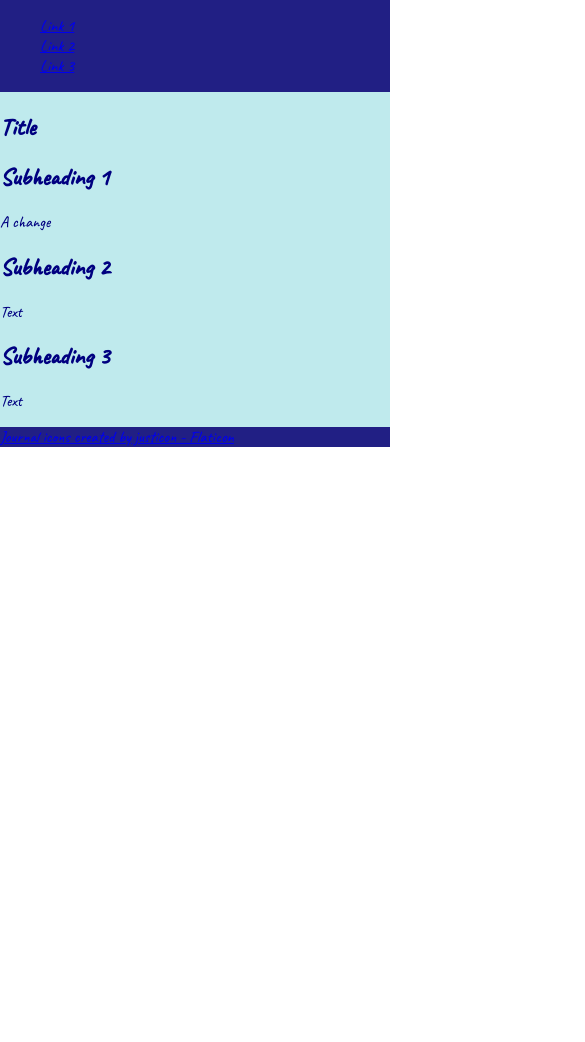
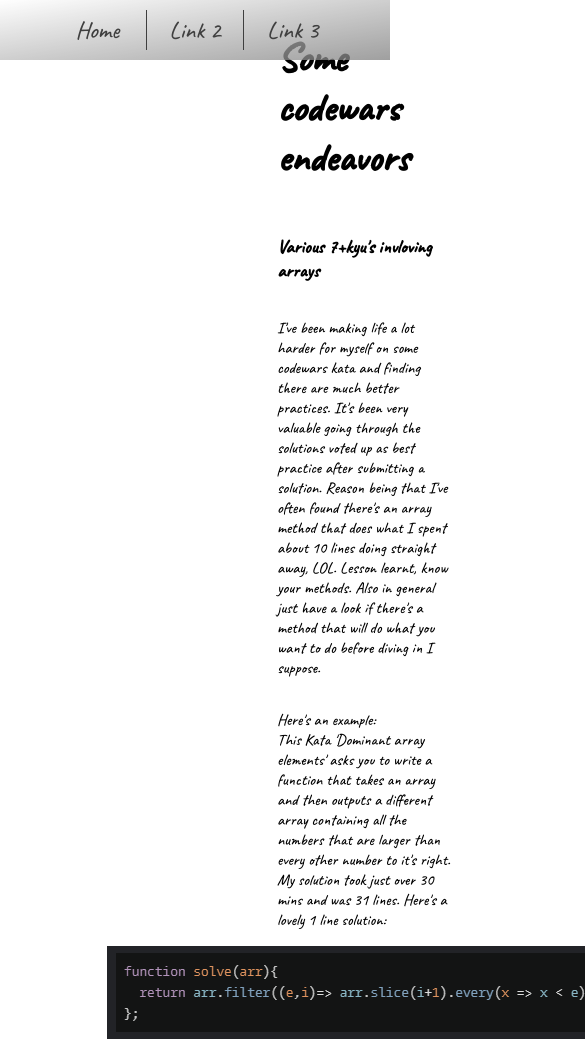
Before and after one commit to JPMaxim/bootcampJournal, a plain HTML site: page index.html in a window 390 px wide. Shown: the top 1042 px of the page, 585 px wide, since content can reach past the window. Before the commit the page ends 844 px from the top, so only its background shows below. Drawn offline with Linux system fonts and the light colour scheme.

Commit message:
Commit at the start of week 3
Done the hero image and nav bar. Added some responsivity with media queries

```diff
--- a/index.html
+++ b/index.html
@@ -9,15 +9,15 @@
     <!-- JS  -->
     <script src="./main.js"></script>
     <!-- Icon -->
-	<link rel="icon" type="image/png" sizes="32x32" href="./siteIcon.png?">
+	<link rel="icon" type="image/png" sizes="32x32" href="./images/siteIcon.png">
 </head>
-<body>
+<body onload="setHeroHeight()">
     <header>
         <nav>
             <div class="navContainer">
                 <ul>
                     <li>
-                        <a href="./index.html">Link 1</a>
+                        <a href="./index.html">Home</a>
                     </li>
                     <li>
                         <a href="./index.html">Link 2</a>
@@ -29,27 +29,46 @@
             </div>
         </nav>
     </header>
+
     <main>
-        <section>
-            <div class="mainContainer">
-                <h1>Title</h1>
+        <div class="mainContainer">
+            <div id="heroContainer">
+                <h1 id="siteTitle">Jono's Journal</h1>
+            </div>
 
-                <h2>Subheading 1</h2>
-                <p>A change</p>
+            <div id="codewarsContainer" class="contentContainer">
+                <h2>Some codewars endeavors</h2>
+                <h3>Various 7+kyu's invloving arrays</h3>
+                <p>I've been making life a lot harder for myself on some codewars kata and finding there are much better practices. It's been very valuable going through the solutions voted up as best practice after submitting a solution. Reason being that I've often found there's an array method that does what I spent about 10 lines doing straight away, LOL. Lesson learnt, know your methods. Also in general just have a look if there's a method that will do what you want to do before diving in I suppose.</p>
+                <p>Here's an example: <br>This Kata 'Dominant array elements' asks you to write a function that takes an array and then outputs a different array containing all the numbers that are larger than every other number to it's right. My solution took just over 30 mins and was 31 lines. Here's a lovely 1 line solution:</p>
+                <img src="./images/kataDominantArr.png">
+                <p>The filter() method creates a new array filled with elements that pass a test provided by a function. <br>The arrow function shortens the code since you don't need to define the function beforehand. <br>The slice() method slices out a piece of an array. <br>The every() method executes a function for each array element.</p>
 
-                <h2>Subheading 2</h2>
-                <p>Text</p>
+                <h3>Sum By Factors</h3>
+                <p>I wanted to try a 4 kyu Kata for a challenge and found this one called Sum By Factors. </p>
+                <h3>Plants and Zombies</h3>
+            </div>
 
-                <h2>Subheading 3</h2>
-                <p>Text</p>
+            <div id="cssContainer" class="contentContainer">
+                <h2>Some css endeavors</h2>
+                <ul>
+                    <li>transform</li>
+                    <li>matrix</li>
+                    <li>background - blend</li>
+                    <li>transition & animation</li>
+                </ul>
             </div>
-        </section>
+
+            <div id="cardsSimContainer" class="contentContainer">
+                <h2>My poker sim project</h2>
+            </div>
+            <div class="contentContainer"></div>
+
+        </div>
     </main>
+
     <footer>
-        <div class="footerContainer">
-            <!-- attributions -->
-            <a href="https://www.flaticon.com/free-icons/journal" title="journal icons">Journal icons created by justicon - Flaticon</a>
-        </div>
+        <p>Footer</p>
     </footer>
 </body>
 </html>
--- a/main.css
+++ b/main.css
@@ -1,28 +1,158 @@
 @import url('https://fonts.googleapis.com/css2?family=Caveat:wght@500&display=swap');
 
-* {
-    overflow: hidden;
+body {
+    font-family: caveat, cursive;
+    background-color: white;
+    margin: 0;
+    box-sizing: border-box;
 }
-body {
-    font-family: 'Caveat', cursive;
-    background-color: white;
+
+/* HEADER AND FOOTER */
+header, footer {
+    background-image: linear-gradient(to bottom right, white, grey);
+    color: black;
+    height: 60px;
+}
+header {
+    position: absolute;
+    width: 100vw;
+    opacity: 0.75;
+}
+footer > p {
     margin:0;
 }
-header, footer {
-    background-color: #211f84;
-    color: rgb(255, 233, 107);
+nav, .navContainer {
+    height: inherit;
 }
-main {
-    background-color: #bfeaed;
-    color:navy;
+.navContainer {
+    /* nav is half width of header and centered*/
+    width: 50%;
+    margin: auto;
+    font-size: 20pt;
 }
 
-@media only screen and (max-width: 600px) {
+/* nav flexBox */
+.navContainer > ul {
+    list-style-type: none;
+    margin: 0;
+    /* padding: top right bottom left */
+    padding: 10px 0 10px 0;
+    display: flex;
+    flex-flow: row wrap;
+    justify-content: space-evenly;
+    align-items: center;
+    height: 40px;
+}
+.navContainer > ul > li {
+    width: 33%;
+    height: inherit;
+    /* centre align text */
+    display: flex;
+    align-items: center;
+    justify-content: center;
 
 }
-@media only screen and (max-width: 768px) {
+/* nav links */
+.navContainer > ul > li > a {
+    display: block;
+    color: black;
+    padding: 8px 16px;
+    text-decoration: none;
+    text-align: center;
 
 }
-@media only screen and (max-width: 1024px) {
+/* change colour on hover */
+.navContainer > ul > li > a:hover {
+    color: white;
+}
+/* add division lines */
+.navContainer > ul > li:first-child {
+    border-right: solid 1px black;
+}
+.navContainer > ul > li:last-child {
+    border-left: solid 1px black;
+}
+
+/* MAIN */
+main {
+    background-color: white;
+    color:black;
+}
+#heroContainer {
+    width: 100%;
+    background: white url(./images/hero.jpg) no-repeat;
+    background-size: cover;
+    max-height: 100vh;
+    /* height is set with JS setHeroHeight() onload */
+
+
+
+
+
+
+    display:none;
+
+
+
+
+
 
 }
+#siteTitle {
+    font-size: 70pt;
+    text-align: center;
+    padding-top: 5%;
+}
+.mainContainer {
+    display: flex;
+    flex-flow: row wrap;
+    justify-content: center;
+    align-items: flex-start;
+}
+.contentContainer {
+    width: 45%;
+    display: flex;
+    flex-flow: column wrap;
+    align-items: center;
+}
+.contentContainer > h2 {
+    font-size: 30pt;
+}
+#codewarsContainer{
+}
+#cssContainer{
+    padding: 400px 20px 20px;
+}
+#cardsSimContainer{
+
+}
+
+/* laptop */
+@media only screen and (max-width: 1024px) {
+    .navContainer {
+        width: 75%;
+        margin: auto;
+        font-size: 18pt;
+    }
+    #siteTitle {
+        font-size: 50pt;
+    }
+}
+/* Tablet */
+@media only screen and (max-width: 768px) {
+    body {
+        /* centre */
+        max-width: 600px;
+        margin:auto;
+    }
+    header {
+        max-width: 600px;
+    }
+    #siteTitle {
+        font-size: 35pt;
+        padding-top: 8%;
+    }
+}
+/* Mobile */
+@media only screen and (max-width: 600px) {
+}
--- a/main.js
+++ b/main.js
@@ -0,0 +1,8 @@
+function setHeroHeight() {
+    const hero = document.getElementById("heroContainer");
+    const heroWidth = hero.offsetWidth;
+    // console.log(heroWidth) // works
+    let heroHeight = heroWidth * 0.666666666;
+    let heroHeightStr = heroHeight.toString() + "px"
+    hero.style.height = heroHeightStr;
+}
```
Also changed, not shown: images/hero.jpg (added), images/kataDominantArr.png (added), images/siteIcon.png (renamed from siteIcon.png).
